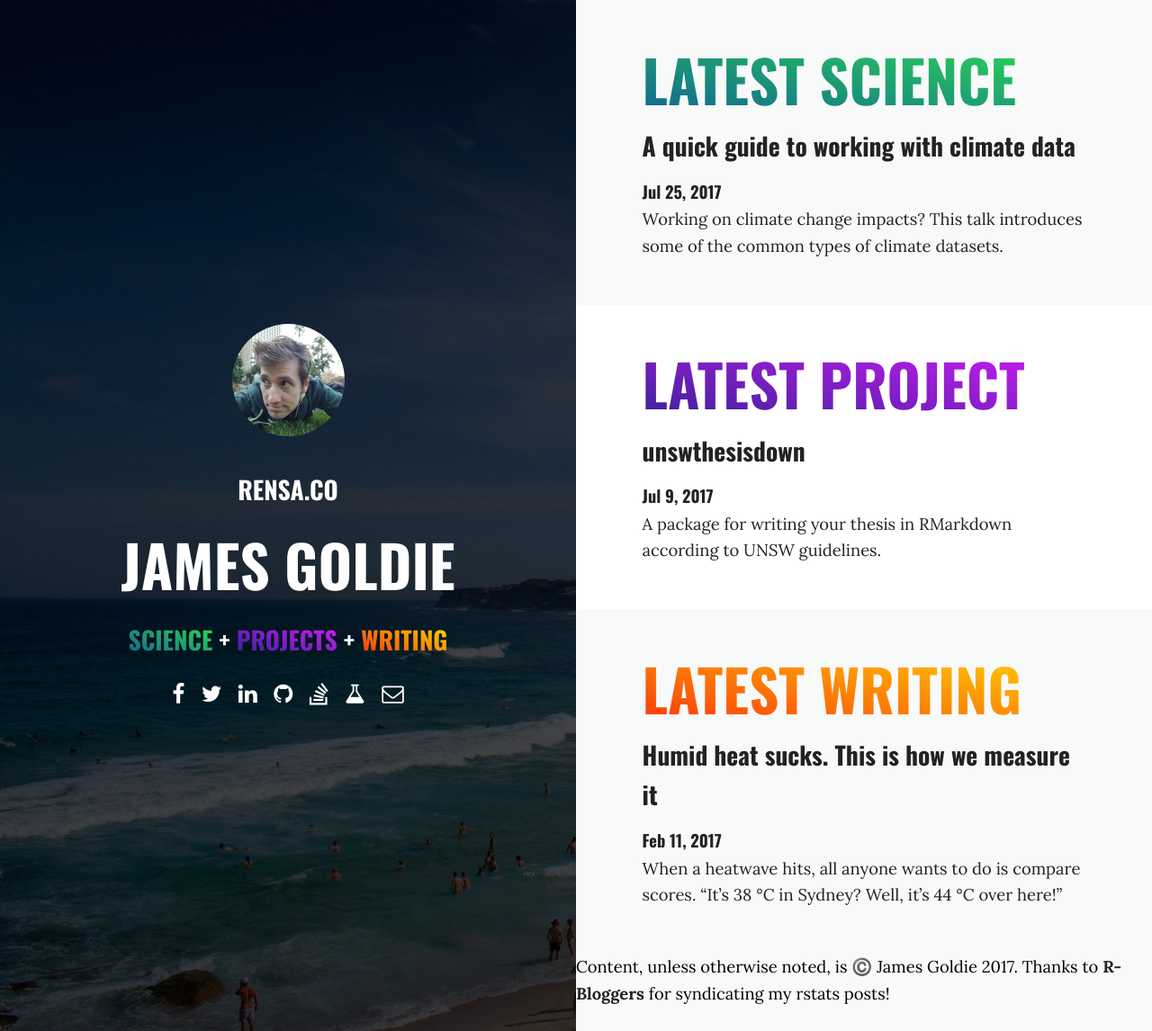
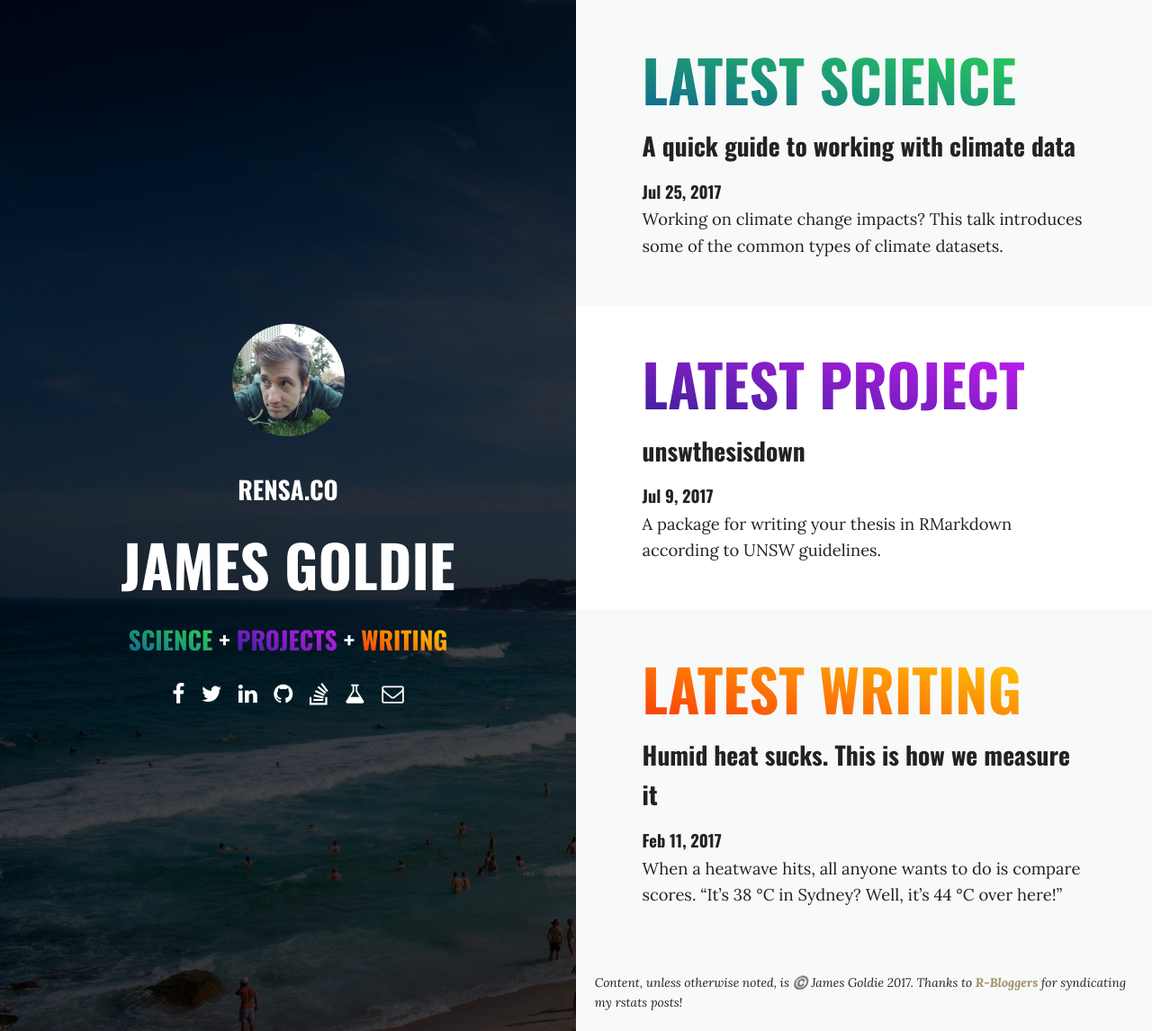
Before and after one commit to rensa/rensa.github.io, a Jekyll site: the page built from index.html, in a window 1280 px wide and 1146 px high. Shown: the whole window at 90% size. Built offline with Jekyll 4.4.1, drawn with Linux system fonts in a browser that asks for light colours; nearby versions of some CDN libraries.

Commit message:
Home page footer tweak

```diff
--- a/_sass/_layout.scss
+++ b/_sass/_layout.scss
@@ -84,6 +84,25 @@ section {
       @media (min-width: $mq-md) {
         margin-left: 50%;
       }
+
+      // home page footer
+      footer
+      {
+        font-style: italic;
+
+        font-size: 0.75em;
+        color: $color-black;
+        background: $color-grey;
+        p
+        {
+          padding: 1.5em;
+          margin: 0;
+        }
+        a
+        {
+          color: $color-alpha;
+        }
+      }
     }
   }
 }
```
